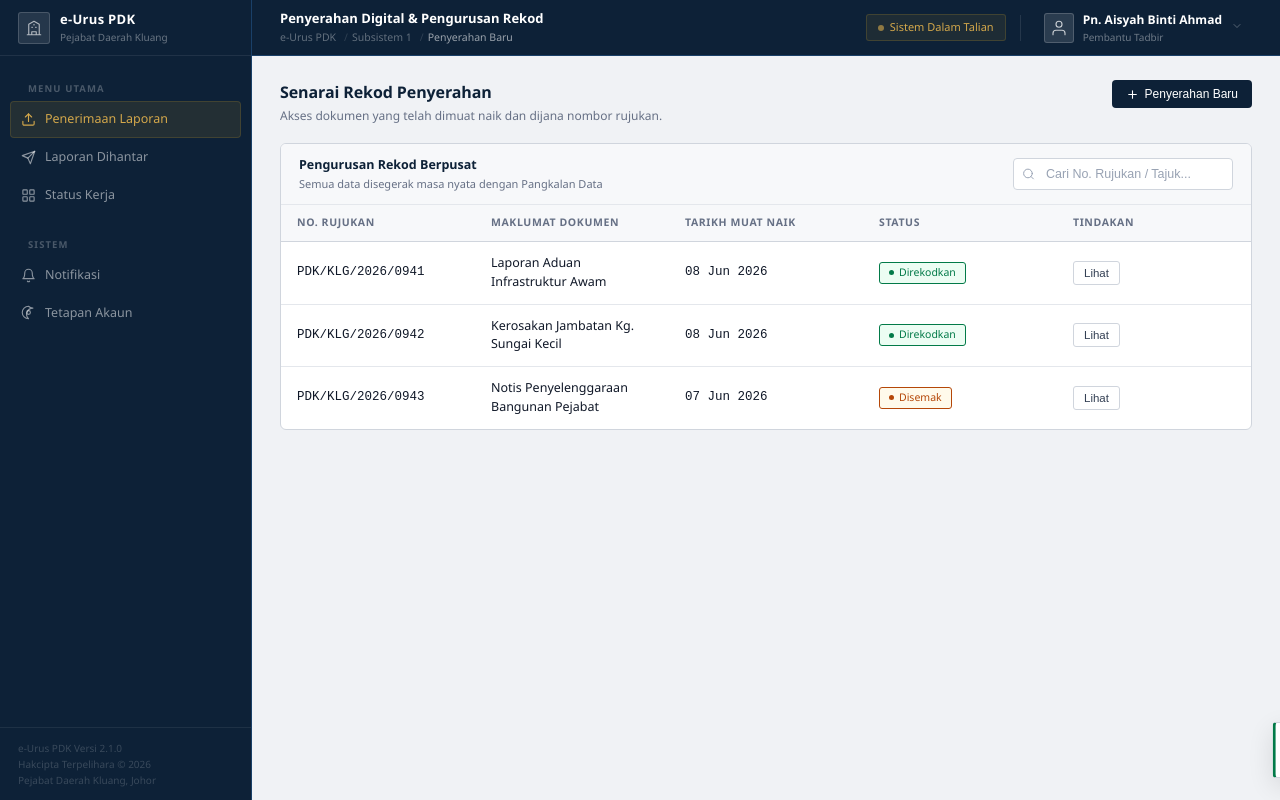
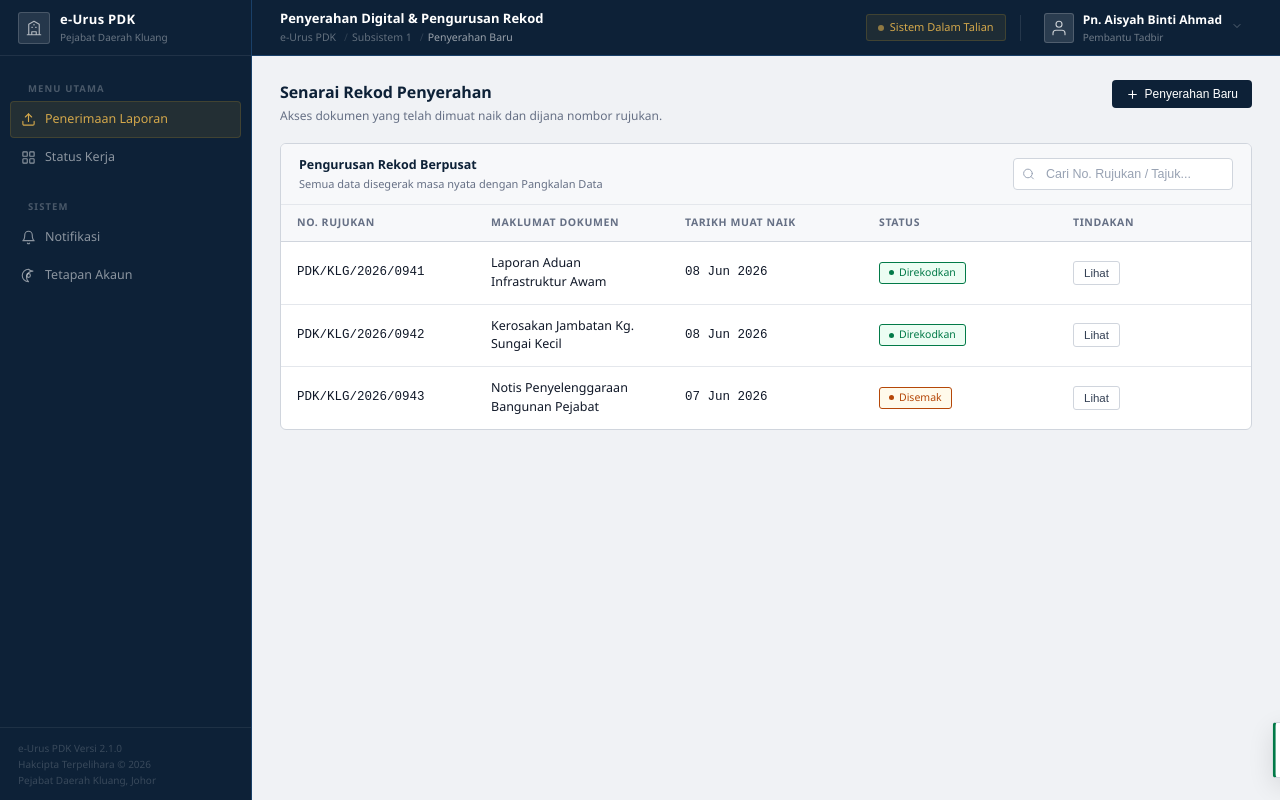
Before and after one commit to tirazman/TRIPLEA-SCSE2243-ADP-PROJECT1, a React (Vite) app in the folder frontend/: page /pembantu-tadbir/penerimaan in a window 1280 px wide. Built offline with nearby package versions, Linux system fonts and the light colour scheme.

Commit message:
Update PTDashboard.jsx

```diff
--- a/frontend/src/view/PembantuTadbir/PTDashboard.jsx
+++ b/frontend/src/view/PembantuTadbir/PTDashboard.jsx
@@ -18,16 +18,6 @@ const menuItems = [
     ),
   },
   {
-    label: "Laporan Dihantar",
-    path: "/pembantu-tadbir/laporan",
-    icon: (
-      <svg viewBox="0 0 24 24" fill="none" stroke="currentColor" strokeLinecap="round" strokeLinejoin="round">
-        <path d="M22 2L11 13" />
-        <path d="M22 2L15 22 11 13 2 9l20-7z" />
-      </svg>
-    ),
-  },
-  {
     label: "Status Kerja",
     path: "/pembantu-tadbir/status",
     icon: (
```
